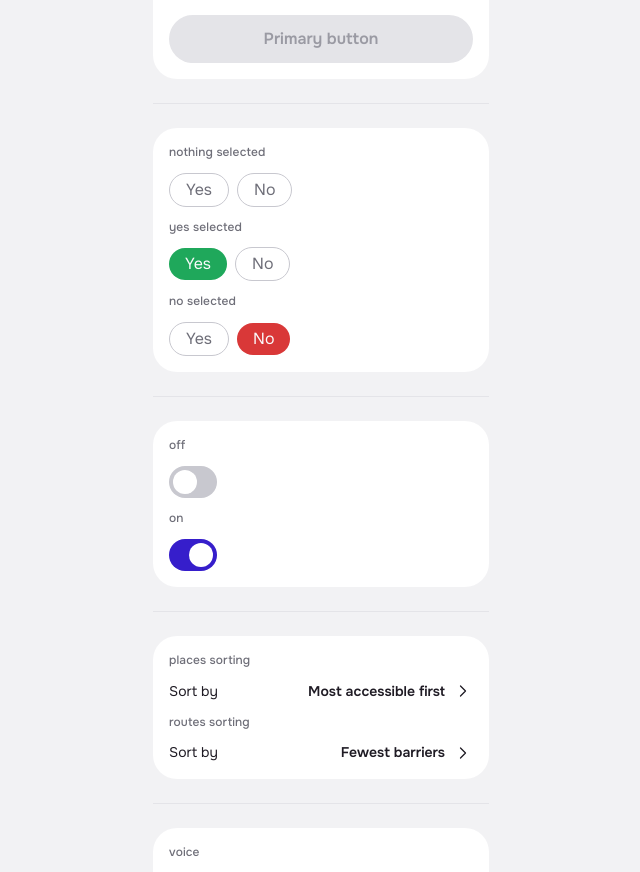
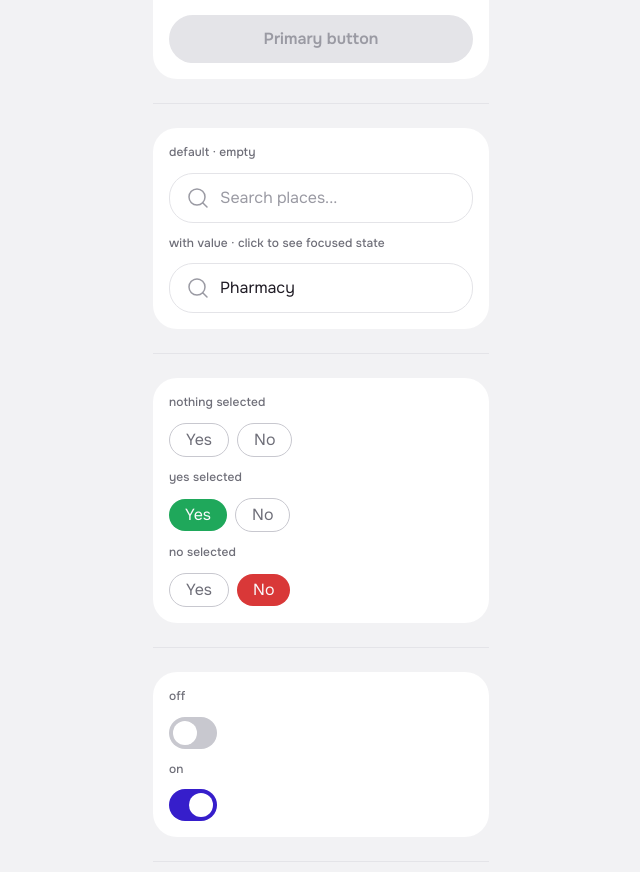
Before and after one commit to Mashto-o/passage-app, a React (Vite) app: page /map in a window 1280 px wide. Shown: the part 2262-3134 px from the top of the page, without its empty margins (319-959 px from the left). Built offline with nearby package versions, Linux system fonts and the light colour scheme.

Commit message:
Created SearchBar

```diff
--- a/src/App.tsx
+++ b/src/App.tsx
@@ -1,6 +1,6 @@
 import { useState } from 'react'
 import { ArrowRight, Star, AlertTriangle, CheckCircle, XCircle, TrafficCone } from 'lucide-react'
-import { Button, AccessibilityBadge, SelectionCard, ReviewCard, PreferenceCard, AccessibilityCard, PhotoCard, PlacePhotoCard, Chip, StatusBadge, Divider, Dropdown, TextInput, RouteDestination, CommentInput, NavBar, OnboardingProgress, RadioButton, PlaceListItem, RouteTimeline, NavigationCard, MediaInputButton, SortControl, Toggle, ToggleButton } from './components'
+import { Button, AccessibilityBadge, SelectionCard, ReviewCard, PreferenceCard, AccessibilityCard, PhotoCard, PlacePhotoCard, Chip, StatusBadge, Divider, Dropdown, TextInput, RouteDestination, CommentInput, NavBar, OnboardingProgress, RadioButton, PlaceListItem, RouteTimeline, NavigationCard, MediaInputButton, SortControl, Toggle, ToggleButton, SearchBar } from './components'
 import type { AccessibilityBadgeProps } from './components'
 
 import imgCobblestone   from './assets/images/cobblestone.png'
@@ -58,6 +58,8 @@ function App() {
   const [toValue,               setToValue]               = useState('')
   const [routeFrom,             setRouteFrom]             = useState('Current location')
   const [routeTo,               setRouteTo]               = useState('Destination')
+  const [search1,               setSearch1]               = useState('')
+  const [search2,               setSearch2]               = useState('Pharmacy')
   const [toggleBtn1,            setToggleBtn1]            = useState<'yes' | 'no' | null>(null)
   const [toggleBtn2,            setToggleBtn2]            = useState<'yes' | 'no' | null>('yes')
   const [toggleBtn3,            setToggleBtn3]            = useState<'yes' | 'no' | null>('no')
@@ -191,6 +193,18 @@ function App() {
 
           <p className="text-caption-sm text-neutral-500">disabled</p>
           <Button variant="primary" label="Primary button" fullWidth disabled />
+        </div>
+
+        {/* ── Divider ── */}
+        <div className="h-px bg-neutral-200 my-sm" />
+
+        {/* ── SearchBar ── */}
+        <div className="bg-neutral-0 rounded-lg p-md flex flex-col gap-sm">
+          <p className="text-caption-sm text-neutral-500">default · empty</p>
+          <SearchBar value={search1} onChange={setSearch1} placeholder="Search places..." />
+
+          <p className="text-caption-sm text-neutral-500">with value · click to see focused state</p>
+          <SearchBar value={search2} onChange={setSearch2} placeholder="Search places..." />
         </div>
 
         {/* ── Divider ── */}
--- /dev/null
+++ b/src/components/SearchBar.tsx
@@ -0,0 +1,50 @@
+import React, { useState } from 'react'
+import { Search } from 'lucide-react'
+
+export interface SearchBarProps {
+  value: string
+  onChange: (value: string) => void
+  placeholder?: string
+  className?: string
+}
+
+export const SearchBar: React.FC<SearchBarProps> = ({
+  value,
+  onChange,
+  placeholder,
+  className = '',
+}) => {
+  const [focused, setFocused] = useState(false)
+
+  return (
+    <div
+      className={[
+        'flex items-center gap-[10px] px-[16px] py-[12px] w-full',
+        'bg-neutral-0 rounded-[24px] border',
+        focused ? 'border-primary-500' : 'border-neutral-200',
+        'transition-colors duration-200',
+        className,
+      ]
+        .filter(Boolean)
+        .join(' ')}
+    >
+      <Search
+        size={24}
+        strokeWidth={1.5}
+        className={[
+          'shrink-0 transition-colors duration-200',
+          focused ? 'text-primary-500' : 'text-neutral-400',
+        ].join(' ')}
+      />
+      <input
+        type="text"
+        value={value}
+        onChange={e => onChange(e.target.value)}
+        placeholder={placeholder}
+        onFocus={() => setFocused(true)}
+        onBlur={() => setFocused(false)}
+        className="flex-1 text-body-md text-neutral-900 placeholder:text-neutral-400 bg-transparent border-none outline-none"
+      />
+    </div>
+  )
+}
--- a/src/components/index.ts
+++ b/src/components/index.ts
@@ -72,3 +72,6 @@ export type { ToggleProps } from './Toggle'
 
 export { ToggleButton } from './ToggleButton'
 export type { ToggleButtonProps } from './ToggleButton'
+
+export { SearchBar } from './SearchBar'
+export type { SearchBarProps } from './SearchBar'
```
